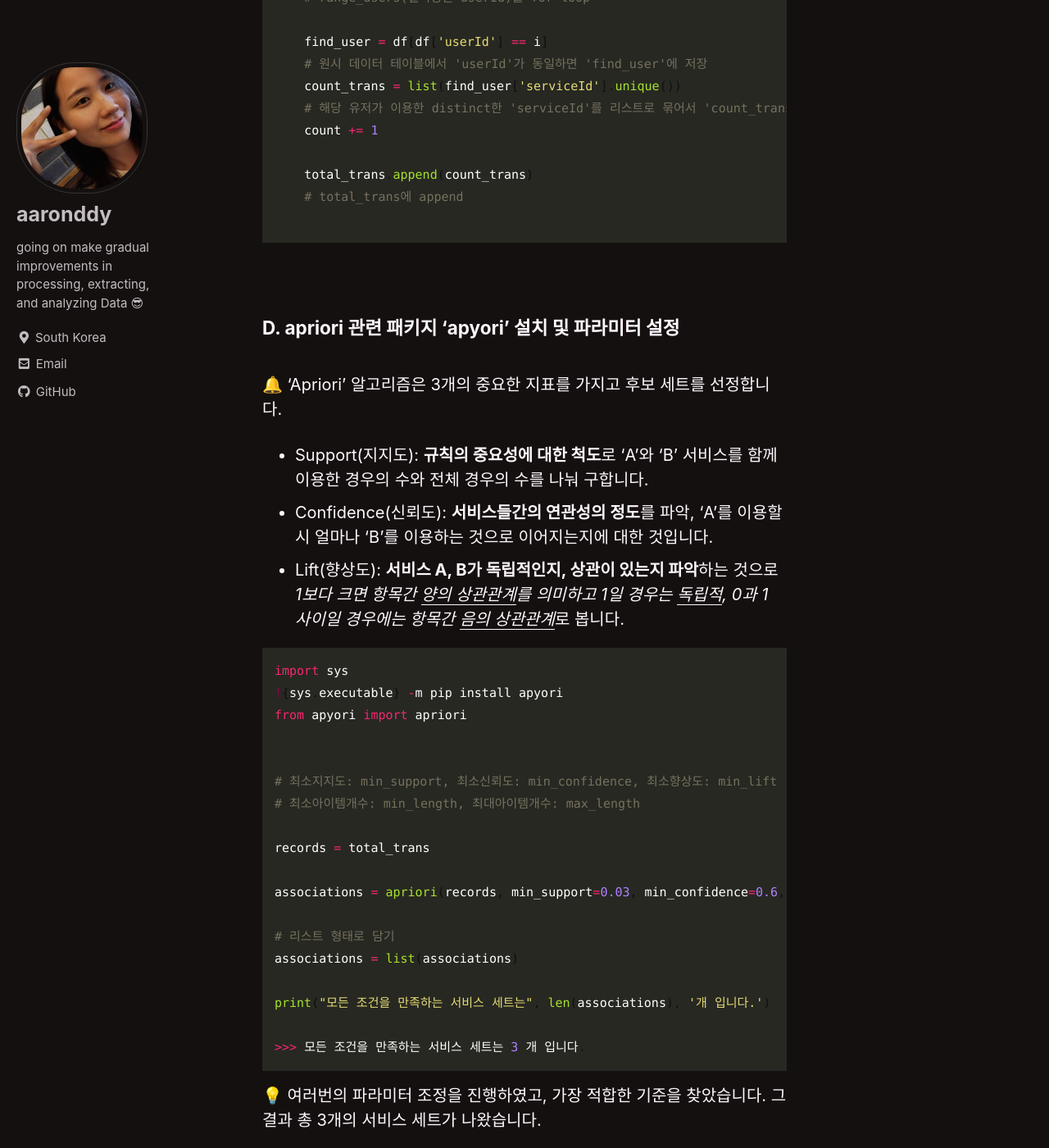
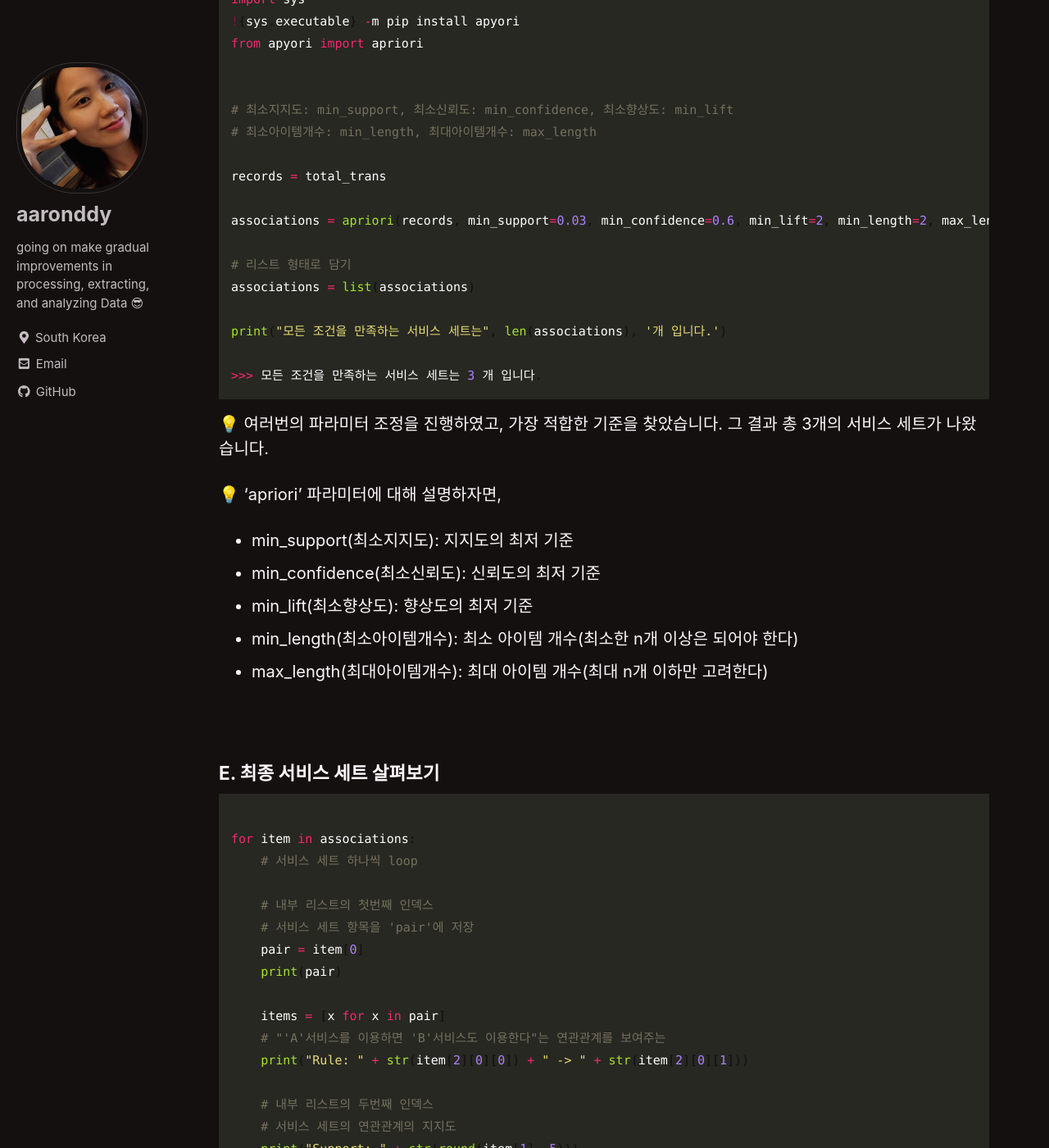
Before and after one commit to aaronddy/aaronddy.github.io, a Jekyll site: the page built from _posts/2021-03-05-review-Nexon-assignment.md, in a window 1280 px wide and 1400 px high, scrolled down 5182 px. Shown: the whole window at 82% size. Built offline with Jekyll 4.4.1, drawn with Linux system fonts in a browser that asks for light colours; cached includes are drawn as plain includes; some web fonts are replaced.

Commit message:
change post page layout

```diff
--- a/_sass/minimal-mistakes/_page.scss
+++ b/_sass/minimal-mistakes/_page.scss
@@ -39,18 +39,18 @@ body {
   @include breakpoint($large) {
     float: right;
     width: calc(100% - #{$right-sidebar-width-narrow});
-    padding-right: $right-sidebar-width-narrow;
+    padding-right: 100px;
   }
 
   @include breakpoint($x-large) {
-    width: calc(100% - #{$right-sidebar-width});
-    padding-right: $right-sidebar-width;
+    // width: calc(100% - #{$right-sidebar-width});
+    // padding-right: $right-sidebar-width;
   }
 
   .page__inner-wrap {
     float: left;
     margin-top: 1em;
-    margin-left: 0;
+    margin-left: 5%;
     margin-right: 0;
     width: 100%;
     clear: both;
```
